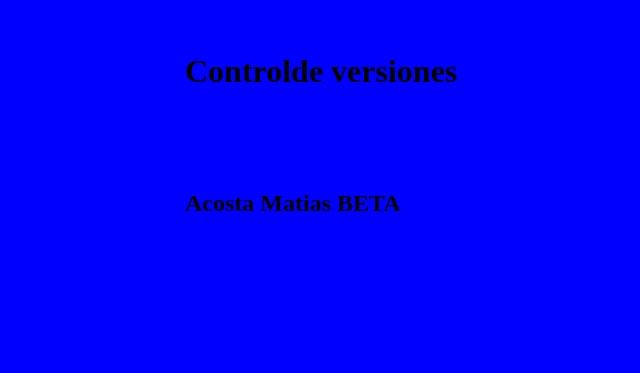
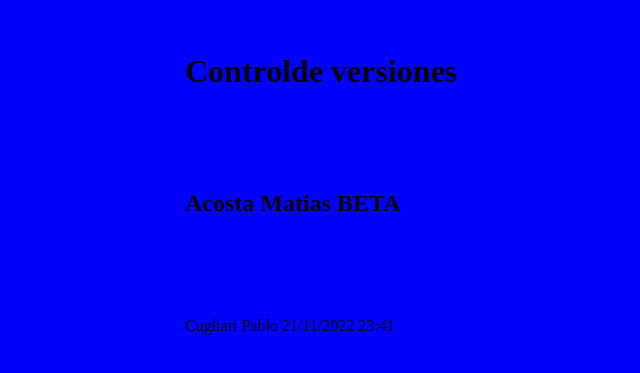
Before and after one commit to pacugliari/TP_SO_I4_Equipo_110, a plain HTML site: page index.html in a window 1280 px wide. Shown: the part 147-520 px from the top of the page, without its empty margins (115-755 px from the left). Drawn offline with Linux system fonts and the light colour scheme.

Commit message:
Interaccion 4 Punto 20 y 21 GAMMA

```diff
--- a/index.html
+++ b/index.html
@@ -8,6 +8,7 @@
 	</head>
 <body>
 	<h1>Controlde versiones</h1>
-<h2>Acosta Matias BETA	</h2>
+	<h2>Acosta Matias BETA	</h2>
+	<p>Cugliari Pablo 21/11/2022 23:41</p>
 </body>
 </html>
```
